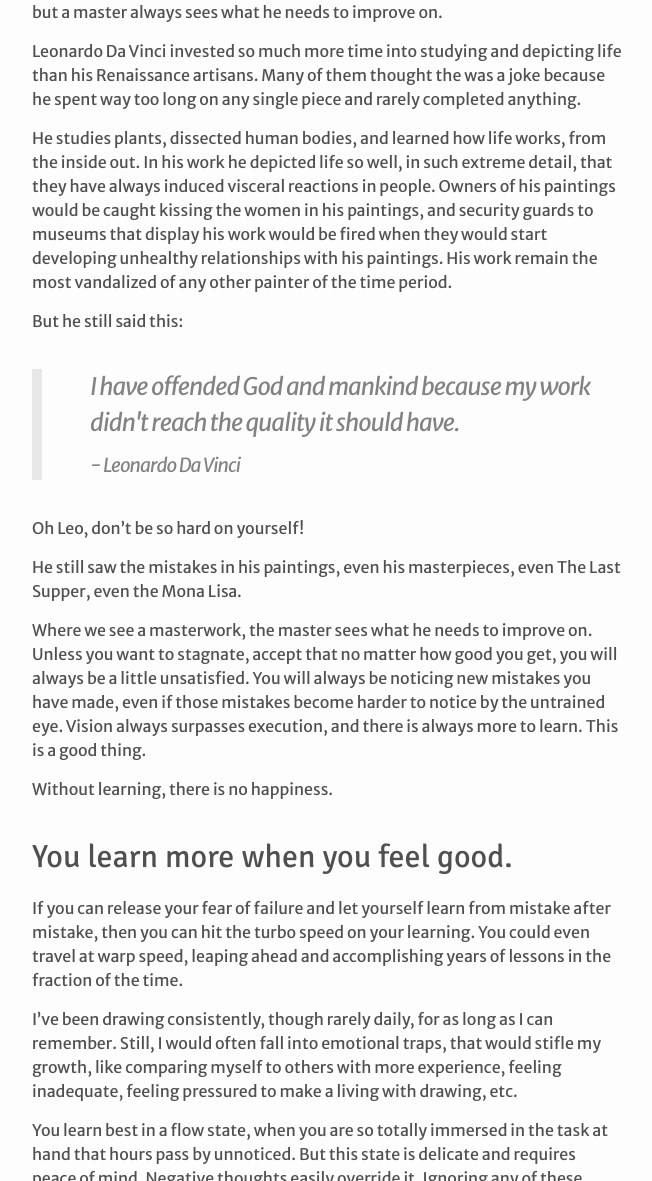
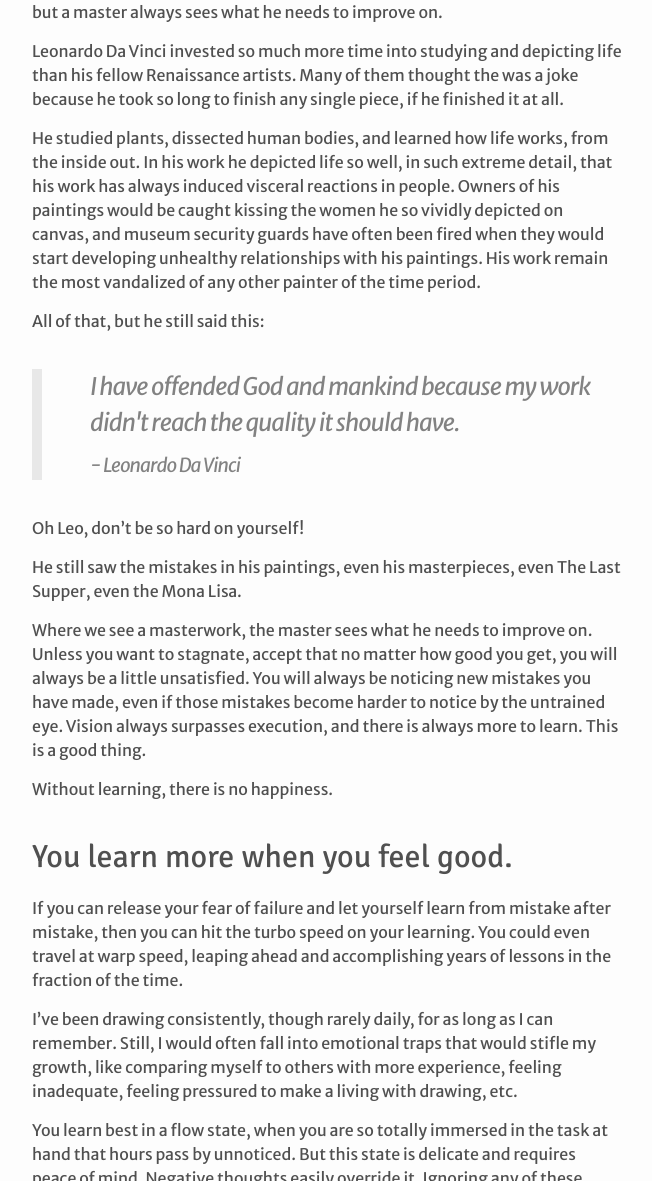
Before and after one commit to amandalynnelliott/amandalynnelliott.github.io-dev, a Jekyll site: the page built from _posts/2017-01-12-mindset-shifts-massive-growth.md, in a window 1280 px wide and 1400 px high, scrolled down 2853 px. Shown: the part 219-1400 px from the top of the window, without its empty margins (238-890 px from the left). Built offline with Jekyll 4.4.1, drawn with Linux system fonts in a browser that asks for light colours; some of the changed text lies outside the part shown.

Commit message:
post edits

```diff
--- a/_posts/2017-01-12-mindset-shifts-massive-growth.md
+++ b/_posts/2017-01-12-mindset-shifts-massive-growth.md
@@ -62,12 +62,12 @@
 
 A master's work looks like magic to those with a less skilled eye, in any field, but a master always sees what he needs to improve on.
 
-Leonardo Da Vinci invested so much more time into studying and depicting life than his Renaissance artisans. Many of them thought the was a joke because he spent way too long on any single piece and rarely completed anything.
+Leonardo Da Vinci invested so much more time into studying and depicting life than his fellow Renaissance artists. Many of them thought the was a joke because he took so long to finish any single piece, if he finished it at all.
 
-He studies plants, dissected human bodies, and learned how life works, from the inside out.
-In his work he depicted life so well, in such extreme detail, that they have always induced visceral reactions in people. Owners of his paintings would be caught kissing the women in his paintings, and security guards to museums that display his work would be fired when they would start developing unhealthy relationships with his paintings. His work remain the most vandalized of any other painter of the time period.
+He studied plants, dissected human bodies, and learned how life works, from the inside out.
+In his work he depicted life so well, in such extreme detail, that his work has always induced visceral reactions in people. Owners of his paintings would be caught kissing the women he so vividly depicted on canvas, and museum security guards have often been fired when they would start developing unhealthy relationships with his paintings. His work remain the most vandalized of any other painter of the time period.
 
-But he still said this:
+All of that, but he still said this:
 
 <blockquote>
 I have offended God and mankind because my work didn't reach the quality it should have.
@@ -90,7 +90,7 @@
 
 
 I've been drawing consistently, though rarely daily, for as long as I can remember.
-Still, I would often fall into emotional traps, that would stifle my growth, like comparing myself to others with more experience, feeling inadequate, feeling pressured to make a living with drawing, etc.
+Still, I would often fall into emotional traps that would stifle my growth, like comparing myself to others with more experience, feeling inadequate, feeling pressured to make a living with drawing, etc.
 
 You learn best in a flow state, when you are so totally immersed in the task at hand that hours pass by unnoticed. But this state is delicate and requires peace of mind. Negative thoughts easily override it. Ignoring any of these feelings, and trying to learn in spite of it, will only bring frustration.
 It's like putting a dark blanket on a beautiful stainglass window. Some colored light might get through, but it's only when you take the blanket off that the light can flow through unhindered and you can admire its beauty.
```
Also changed, not shown: other parts of _posts/2017-01-12-mindset-shifts-massive-growth.md (+5 -3 lines), _posts/2016-03-01-this-post-demonstrates-post-content-styles.md (+1 -0 lines).
